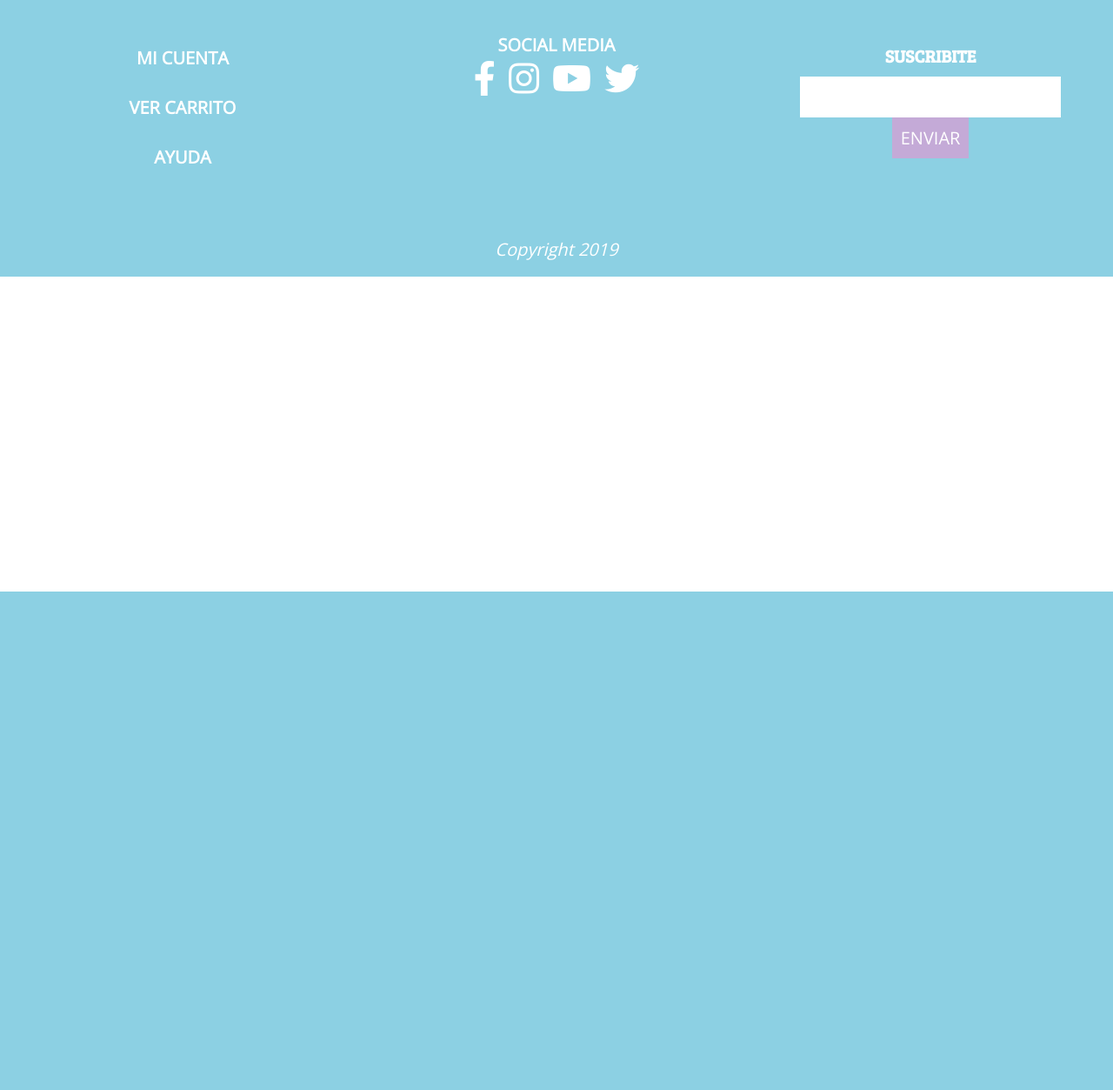
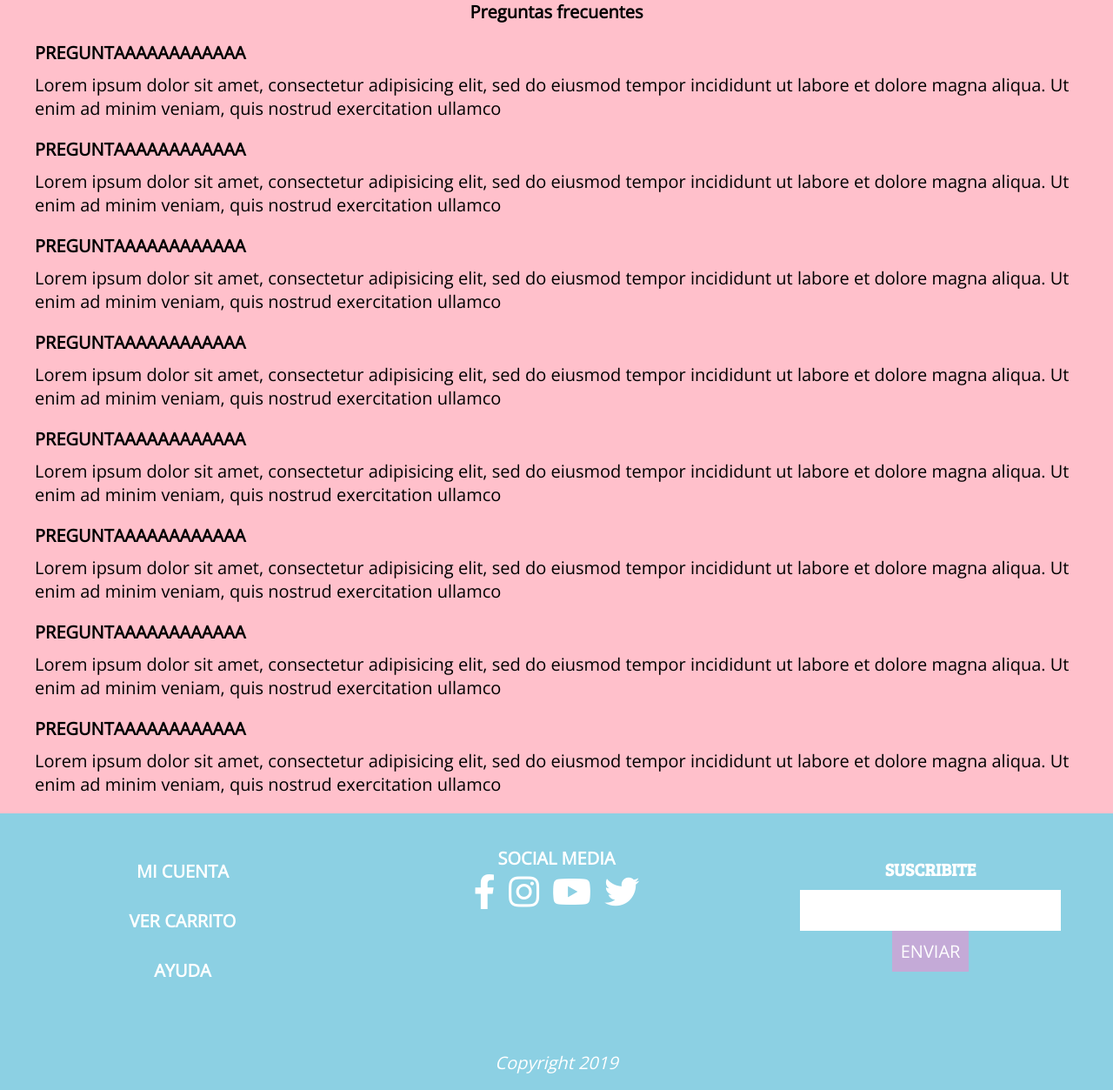
Before and after one commit to jessica-galvan/E-Commerce, a PHP site: page /ayuda.php in a window 1280 px wide. Shown: the part 120-1373 px from the top of the page at 87% size. Before the commit the page ends 800 px from the top, so only its background shows below. Run offline with PHP 8.4, Linux system fonts and the light colour scheme; some libraries are stand-ins or nearby versions.

Commit message:
AYUDA
archivo nuevo de las preguntas frecuentes,php y css

```diff
--- a/ayuda.php
+++ b/ayuda.php
@@ -12,6 +12,7 @@
     <!--CSS-->
     <link rel="stylesheet" href="css/master.css">
     <link rel="stylesheet" href="css/index.css">
+    <link rel="stylesheet" href="css/ayuda.css">
 
 
     <title>Beauty</title>
@@ -26,9 +27,100 @@
 
        <!--Main Cointainer-->
        <main class="main-container">
-         <!--FAQ-->
-         <div class="preguntas">
+       <!--FAQ-->
+       <h1>Preguntas frecuentes</h1>
+         <div class="AYUDA">
 
+              <section class="cajaDePregunta">
+                    <div class="preguntas">
+                        <h2>PREGUNTAAAAAAAAAAAA</h2>
+
+                    </div>
+
+                    <div class="respuestas">
+                          <p>Lorem ipsum dolor sit amet, consectetur adipisicing elit, sed do eiusmod tempor incididunt ut labore et dolore magna aliqua. Ut enim ad minim veniam, quis nostrud exercitation ullamco </p>
+                    </div>
+                  </section>
+
+              <section class="cajaDePregunta">
+
+                    <div class="preguntas">
+                        <h2>PREGUNTAAAAAAAAAAAA</h2>
+
+                    </div>
+
+                    <div class="respuestas">
+                          <p>Lorem ipsum dolor sit amet, consectetur adipisicing elit, sed do eiusmod tempor incididunt ut labore et dolore magna aliqua. Ut enim ad minim veniam, quis nostrud exercitation ullamco </p>
+                    </div>
+              </section>
+               <section class="cajaDePregunta">
+
+                    <div class="preguntas">
+                        <h2>PREGUNTAAAAAAAAAAAA</h2>
+
+                    </div>
+
+                    <div class="respuestas">
+                          <p>Lorem ipsum dolor sit amet, consectetur adipisicing elit, sed do eiusmod tempor incididunt ut labore et dolore magna aliqua. Ut enim ad minim veniam, quis nostrud exercitation ullamco </p>
+                    </div>
+                    </section>
+         <section class="cajaDePregunta">
+
+                    <div class="preguntas">
+                        <h2>PREGUNTAAAAAAAAAAAA</h2>
+
+                    </div>
+
+                    <div class="respuestas">
+                          <p>Lorem ipsum dolor sit amet, consectetur adipisicing elit, sed do eiusmod tempor incididunt ut labore et dolore magna aliqua. Ut enim ad minim veniam, quis nostrud exercitation ullamco </p>
+                    </div>
+                </section>
+
+          <section class="cajaDePregunta">
+
+                    <div class="preguntas">
+                        <h2>PREGUNTAAAAAAAAAAAA</h2>
+
+                    </div>
+
+                    <div class="respuestas">
+                          <p>Lorem ipsum dolor sit amet, consectetur adipisicing elit, sed do eiusmod tempor incididunt ut labore et dolore magna aliqua. Ut enim ad minim veniam, quis nostrud exercitation ullamco </p>
+                    </div>
+              </section>
+             <section class="cajaDePregunta">
+
+                    <div class="preguntas">
+                        <h2>PREGUNTAAAAAAAAAAAA</h2>
+
+                    </div>
+
+                    <div class="respuestas">
+                          <p>Lorem ipsum dolor sit amet, consectetur adipisicing elit, sed do eiusmod tempor incididunt ut labore et dolore magna aliqua. Ut enim ad minim veniam, quis nostrud exercitation ullamco </p>
+                    </div>
+             </section>
+         <section class="cajaDePregunta">
+
+                    <div class="preguntas">
+                        <h2>PREGUNTAAAAAAAAAAAA</h2>
+
+                    </div>
+
+                    <div class="respuestas">
+                          <p>Lorem ipsum dolor sit amet, consectetur adipisicing elit, sed do eiusmod tempor incididunt ut labore et dolore magna aliqua. Ut enim ad minim veniam, quis nostrud exercitation ullamco </p>
+                    </div>
+      </section>
+          <section class="cajaDePregunta">
+
+                    <div class="preguntas">
+                        <h2>PREGUNTAAAAAAAAAAAA</h2>
+
+                    </div>
+
+                    <div class="respuestas">
+                          <p>Lorem ipsum dolor sit amet, consectetur adipisicing elit, sed do eiusmod tempor incididunt ut labore et dolore magna aliqua. Ut enim ad minim veniam, quis nostrud exercitation ullamco </p>
+                    </div>
+
+         </section>
 
 
 
--- /dev/null
+++ b/css/ayuda.css
@@ -0,0 +1,23 @@
+*{
+  margin: 0;
+  padding: 0;
+}
+body{
+  background-color: pink;
+}
+.AYUDA {
+  margin: 20px;
+}
+h1{
+  width: 100%;
+  display: flex;
+  justify-content: center;
+}
+
+.cajaDePregunta{
+  margin: 20px;
+}
+
+.preguntas{
+  margin-bottom: 10px;
+}
```
